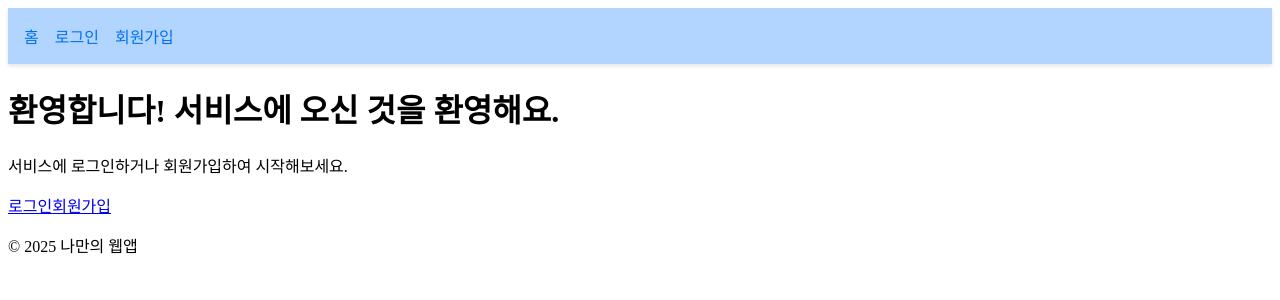
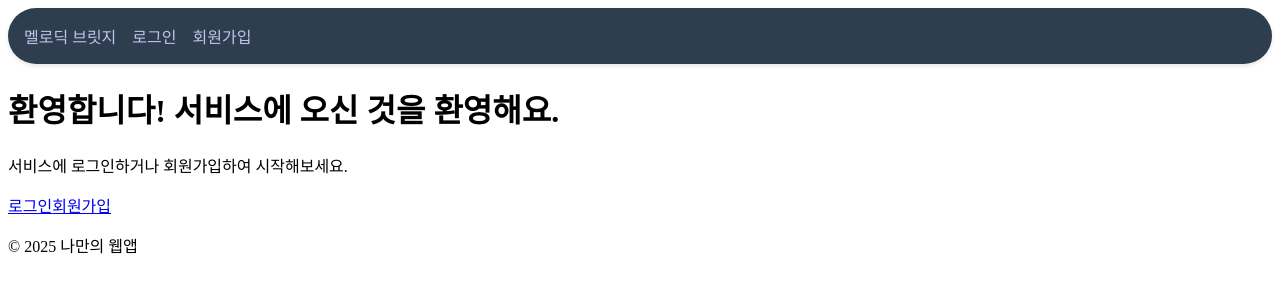
Before and after one commit to SeongUk52/melodic-bridge-frontend, a Next.js app: page / in a window 1280 px wide. Shown: the top 300 px of the page. Built offline with nearby package versions, Linux system fonts and the light colour scheme.

Commit message:
style: 상단바 색상 추가 및 버튼 모양 변경

```diff
--- a/src/app/components/Header.tsx
+++ b/src/app/components/Header.tsx
@@ -9,7 +9,7 @@ export default function Header() {
         <header>
             <nav>
                 <ul>
-                    <li><Link href="/">홈</Link></li>
+                    <li><Link href="/">멜로딕 브릿지</Link></li>
                     {!isLoggedIn ? (
                         <>
                             <li><Link href="/login">로그인</Link></li>
--- a/src/app/globals.css
+++ b/src/app/globals.css
@@ -4,9 +4,10 @@ h1 a {
 }
 
 header {
-    background-color: #b2d5ff;
+    background-color: #2f3e4f;
     padding: 1rem;
     box-shadow: 0 2px 4px rgba(0, 0, 0, 0.1);
+    border-radius: 2rem;
 }
 
 nav ul {
@@ -23,10 +24,21 @@ nav li {
 
 nav a {
     text-decoration: none;
-    color: #0070f3;
+    color: #bcc6ec;
     transition: color 0.3s;
 }
 
 nav a:hover {
-    color: #0056b3;
+    color: #ffffff;
 }
+
+nav button {
+    background-color: #2f3e4f;
+    color: #bcc6ec;
+    border: none;
+    font-size: 1rem;
+}
+
+nav button:hover {
+    color: #ffffff;
+}
```
